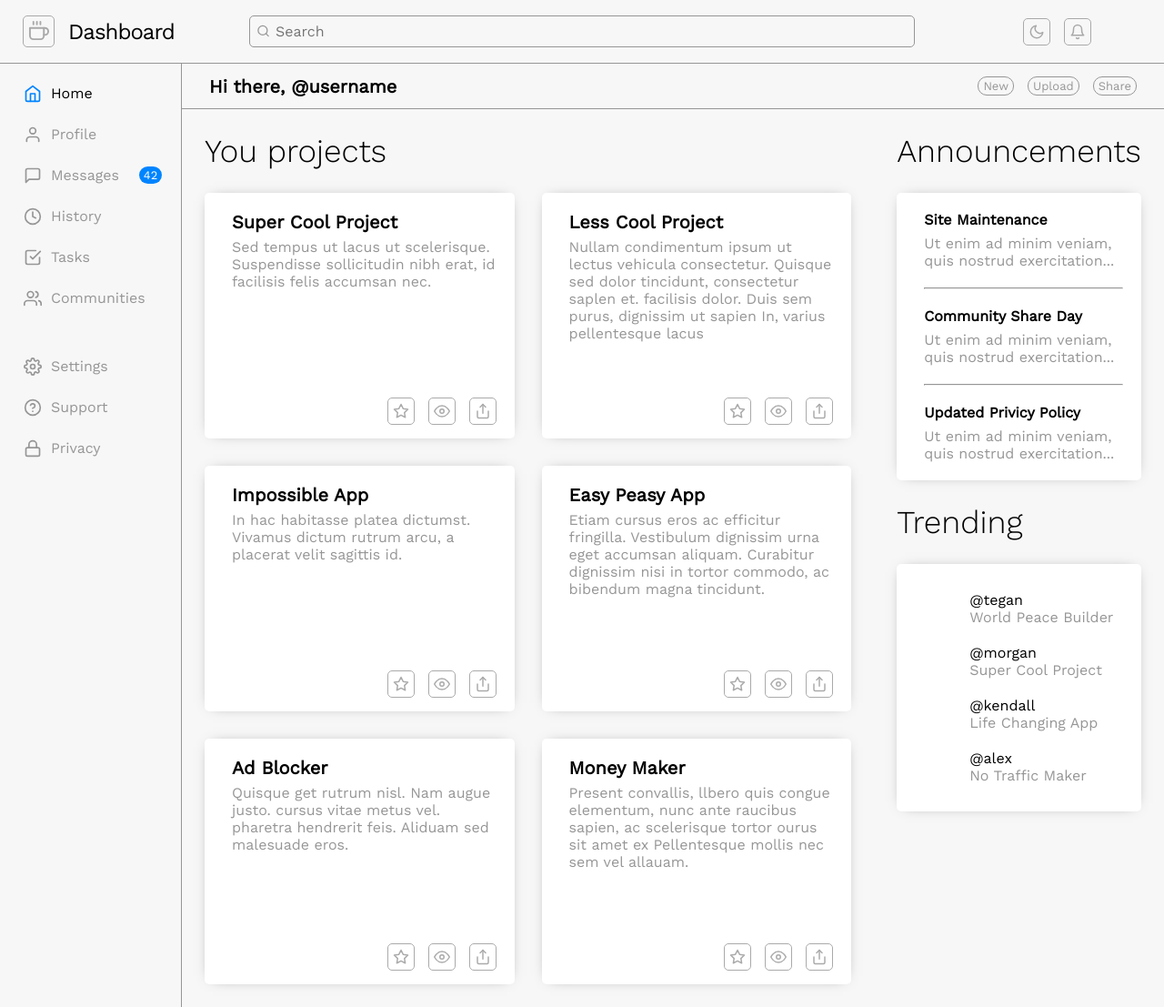
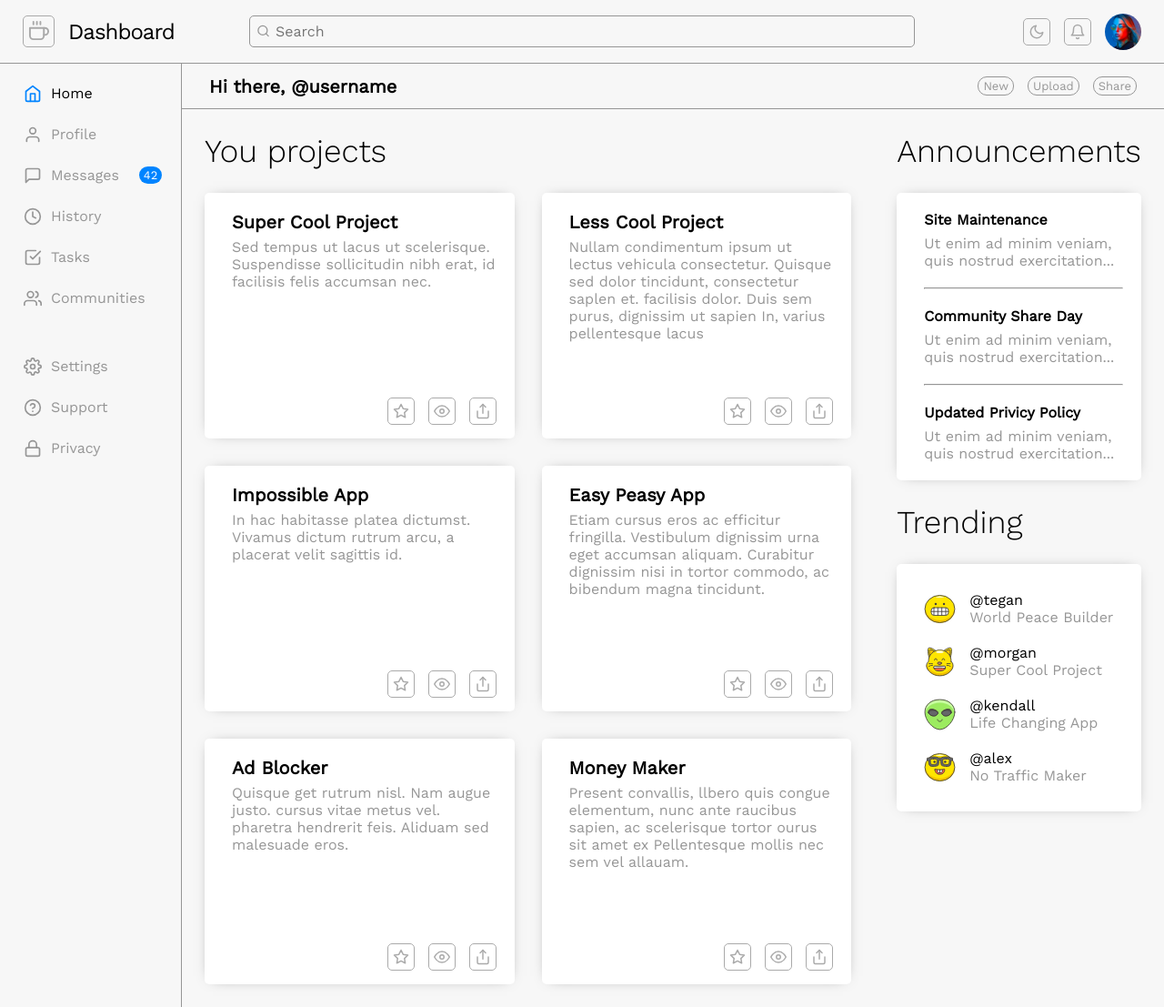
Before and after one commit to lucafisc/dashboard, a plain HTML site: page index.html in a window 1280 px wide. Shown: the whole page at 91% size. Drawn offline with nearby package versions, Linux system fonts and the light colour scheme; the site is published under a folder, as on GitHub Pages, so addresses that start at the root find nothing.

Commit message:
Fix image path

```diff
--- a/index.html
+++ b/index.html
@@ -25,7 +25,7 @@
                 <i id="sun-btn" class="button icon" data-feather="sun"></i>
                 <i id="moon-btn" class="button icon" data-feather="moon"></i>
                 <i class="button icon" data-feather="bell"></i>
-                <img class="avatar" src="/images/avatar.jpeg" alt="">
+                <img class="avatar" src="./images/avatar.jpeg" alt="user profile picture">
             </div>
         </div>
         <div class="nav">
@@ -172,28 +172,28 @@
                 <h1>Trending</h1>
                 <div class="info-card news-card">
                     <div class="flex-container user-card">
-                        <img class="user" src="/images/st1.SVG" alt="">
+                        <img class="user" src="./images/st1.SVG" alt="user profile picture">
                         <div>
                             <p class="username">@tegan</p>
                             <p>World Peace Builder</p>
                         </div>
                     </div>
                     <div class="flex-container user-card">
-                        <img class="user" src="/images/st2.SVG" alt="">
+                        <img class="user" src="./images/st2.SVG" alt="user profile picture">
                         <div>
                             <p class="username">@morgan</p>
                             <p>Super Cool Project</p>
                         </div>
                     </div>
                     <div class="flex-container user-card">
-                        <img class="user" src="/images/st3.SVG" alt="">
+                        <img class="user" src="./images/st3.SVG" alt="user profile picture">
                         <div>
                             <p class="username">@kendall</p>
                             <p>Life Changing App</p>
                         </div>
                     </div>
                     <div class="flex-container user-card">
-                        <img class="user" src="/images/st4.SVG" alt="">
+                        <img class="user" src="./images/st4.SVG" alt="user profile picture">
                         <div>
                             <p class="username">@alex</p>
                             <p>No Traffic Maker</p>
```
